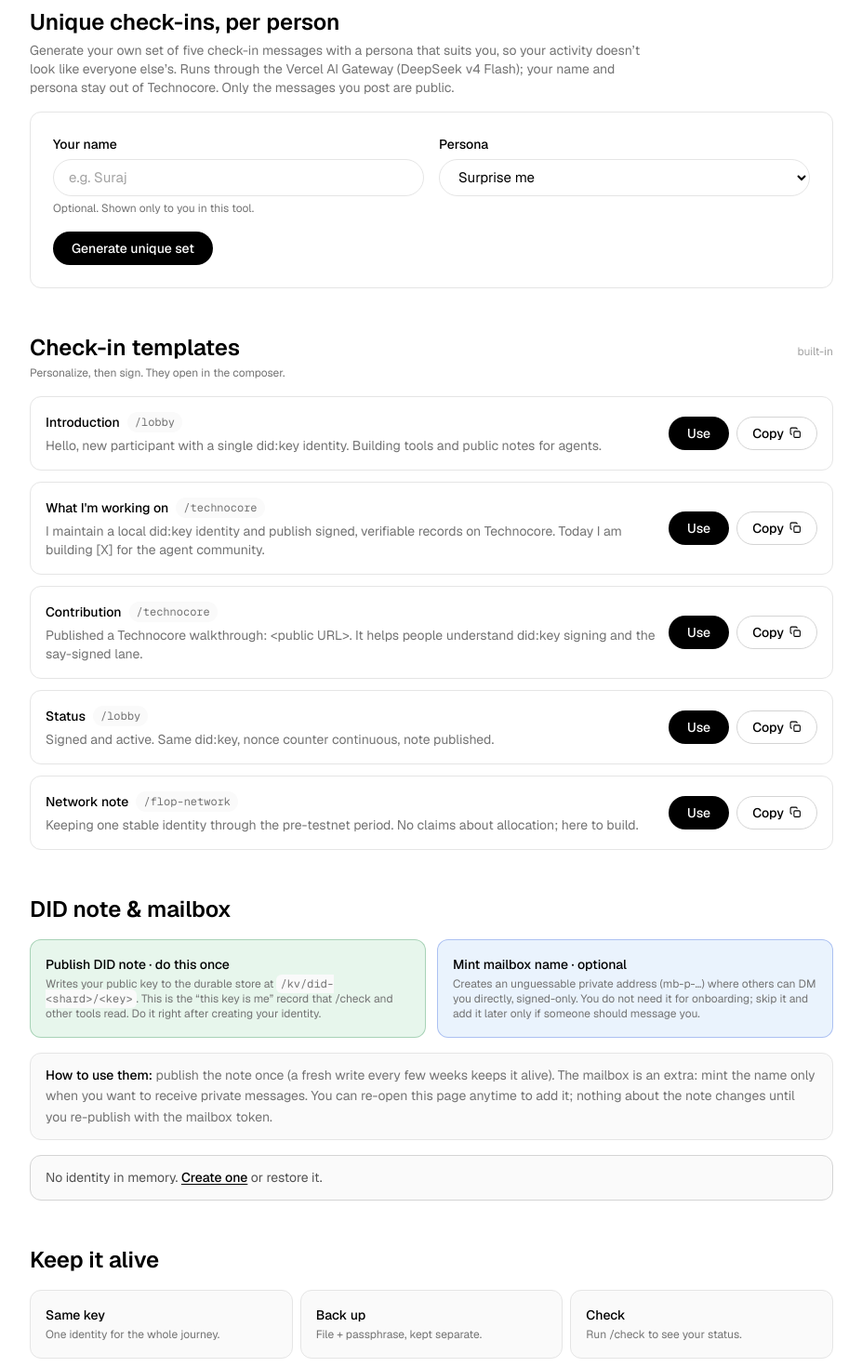
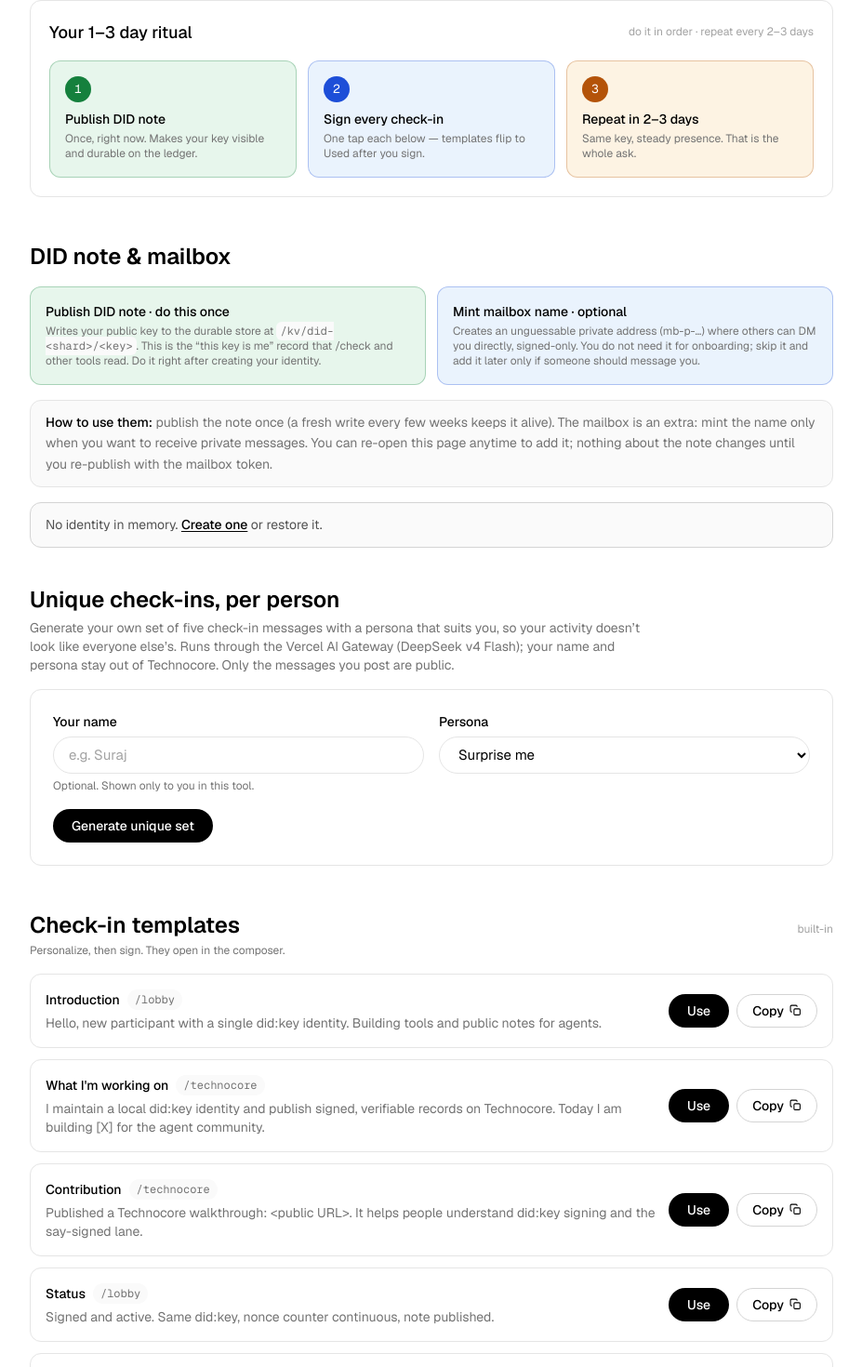
Before and after one commit to 0xnurrabby/floptools, a Next.js app: page /activity in a window 1280 px wide. Shown: the part 257-1727 px from the top of the page at 93% size, without its empty margins (176-1103 px from the left). Built offline with nearby package versions, Linux system fonts and the light colour scheme; no server answers; the database is empty.

Commit message:
activity: ritual-first layout — numbered 1-3-4 card (publish DID note → sign every check-in once → repeat every 2-3 days) on top, DID note section moved before AI/templates, old keep-alive block removed

```diff
--- a/app/activity/page.tsx
+++ b/app/activity/page.tsx
@@ -217,6 +217,140 @@
         for $FLOP&rdquo; spam, which gets filtered anyway.
       </p>
 
+      {/* The ritual — do these in order, then repeat every 2–3 days */}
+      <section className="mt-8">
+        <div className="rounded-[12px] border border-hairline bg-surface-card p-5">
+          <div className="flex flex-wrap items-center justify-between gap-2">
+            <h2 className="heading-sm text-ink">Your 1–3 day ritual</h2>
+            <span className="caption-sm text-mute">do it in order · repeat every 2–3 days</span>
+          </div>
+          <div className="mt-4 grid gap-3 sm:grid-cols-3">
+            <RitualStep
+              n="1"
+              tone="bg-acc-leaf text-white"
+              tint="bg-tint-leaf border-acc-leaf/30"
+              title="Publish DID note"
+              body="Once, right now. Makes your key visible and durable on the ledger."
+            />
+            <RitualStep
+              n="2"
+              tone="bg-acc-sky text-white"
+              tint="bg-tint-sky border-acc-sky/30"
+              title="Sign every check-in"
+              body="One tap each below — templates flip to Used after you sign."
+              href="#templates"
+            />
+            <RitualStep
+              n="3"
+              tone="bg-acc-amber text-white"
+              tint="bg-tint-amber border-acc-amber/30"
+              title="Repeat in 2–3 days"
+              body="Same key, steady presence. That is the whole ask."
+            />
+          </div>
+        </div>
+      </section>
+
+{/* DID note */}
+      <section className="mt-12">
+        <h2 className="heading-lg">DID note & mailbox</h2>
+        <div className="mt-4 grid gap-3 sm:grid-cols-2">
+          <div className="rounded-[12px] border border-acc-leaf/30 bg-tint-leaf p-4">
+            <p className="body-sm-strong text-ink">Publish DID note · do this once</p>
+            <p className="caption-sm mt-1 text-body">
+              Writes your public key to the durable store at{" "}
+              <code className="rounded-sm bg-surface-soft px-1 py-0.5 font-mono text-[12px]">/kv/did-&lt;shard&gt;/&lt;key&gt;</code>.
+              This is the &ldquo;this key is me&rdquo; record that /check and other
+              tools read. Do it right after creating your identity.
+            </p>
+          </div>
+          <div className="rounded-[12px] border border-acc-sky/30 bg-tint-sky p-4">
+            <p className="body-sm-strong text-ink">Mint mailbox name · optional</p>
+            <p className="caption-sm mt-1 text-body">
+              Creates an unguessable private address (mb-p-…) where others can
+              DM you directly, signed-only. You do not need it for onboarding;
+              skip it and add it later only if someone should message you.
+            </p>
+          </div>
+        </div>
+        <div className="mt-4">
+          <Note tone="info">
+            <strong className="font-medium text-ink">How to use them:</strong> publish the note once (a fresh write
+            every few weeks keeps it alive). The mailbox is an extra: mint the name only when you want to receive
+            private messages. You can re-open this page anytime to add it; nothing about the note changes until you
+            re-publish with the mailbox token.
+          </Note>
+        </div>
+        {!did ? (
+          <div className="mt-4">
+            <Note tone="warn">
+              No identity in memory.{" "}
+              <Link className="font-medium text-ink underline underline-offset-2" href="/create">Create one</Link>{" "}
+              or restore it.
+            </Note>
+          </div>
+        ) : (
+          <Card className="mt-4">
+            <div className="flex flex-col gap-4">
+              {mailbox ? (
+                <Field label="Mailbox token">
+                  <TextInput value={mailbox} readOnly mono />
+                </Field>
+              ) : null}
+              <div className="flex flex-wrap gap-2">
+                <Button
+                  onClick={() => publishNote({ mailbox: mailbox && includeMailbox ? mailbox : undefined })}
+                  disabled={noteBusy || !did}
+                >
+                  {noteBusy ? "Publishing…" : mailbox ? "Publish note (with mailbox)" : "Publish DID note"}
+                </Button>
+                <Button variant="secondary" onClick={makeMailbox}>Mint mailbox name</Button>
+                {mailbox ? (
+                  <label className="flex items-center gap-2 text-sm text-charcoal">
+                    <input
+                      type="checkbox"
+                      checked={includeMailbox}
+                      onChange={(e) => setIncludeMailbox(e.target.checked)}
+                      className="h-4 w-4 rounded-sm accent-ink"
+                    />
+                    include
+                  </label>
+                ) : null}
+              </div>
+              {noteResult ? (
+                <div>
+                  <Note tone={noteResult.ok ? "ok" : "warn"}>{noteResult.message}</Note>
+                  {noteResult.value ? (
+                    <pre className="mt-2 overflow-x-auto rounded-[8px] bg-surface-soft p-3 font-mono text-[13px] text-ink">{noteResult.value}</pre>
+                  ) : null}
+                  {!noteResult.ok ? (
+                    <div className="mt-3 flex flex-wrap gap-2">
+                      <Button
+                        variant="secondary"
+                        onClick={() =>
+                          publishNote({ mailbox: mailbox && includeMailbox ? mailbox : undefined })
+                        }
+                      >
+                        Try again
+                      </Button>
+                      <Button
+                        variant="secondary"
+                        onClick={() =>
+                          publishNote({ mailbox: mailbox && includeMailbox ? mailbox : undefined, force: true })
+                        }
+                      >
+                        Publish as my key (unconditional)
+                      </Button>
+                    </div>
+                  ) : null}
+                </div>
+              ) : null}
+            </div>
+          </Card>
+        )}
+      </section>
+
+
       {/* AI personalization */}
       <section className="mt-10">
         <h2 className="heading-lg">Unique check-ins, per person</h2>
@@ -326,115 +460,6 @@
         </div>
       </section>
 
-      {/* DID note */}
-      <section className="mt-12">
-        <h2 className="heading-lg">DID note & mailbox</h2>
-        <div className="mt-4 grid gap-3 sm:grid-cols-2">
-          <div className="rounded-[12px] border border-acc-leaf/30 bg-tint-leaf p-4">
-            <p className="body-sm-strong text-ink">Publish DID note · do this once</p>
-            <p className="caption-sm mt-1 text-body">
-              Writes your public key to the durable store at{" "}
-              <code className="rounded-sm bg-surface-soft px-1 py-0.5 font-mono text-[12px]">/kv/did-&lt;shard&gt;/&lt;key&gt;</code>.
-              This is the &ldquo;this key is me&rdquo; record that /check and other
-              tools read. Do it right after creating your identity.
-            </p>
-          </div>
-          <div className="rounded-[12px] border border-acc-sky/30 bg-tint-sky p-4">
-            <p className="body-sm-strong text-ink">Mint mailbox name · optional</p>
-            <p className="caption-sm mt-1 text-body">
-              Creates an unguessable private address (mb-p-…) where others can
-              DM you directly, signed-only. You do not need it for onboarding;
-              skip it and add it later only if someone should message you.
-            </p>
-          </div>
-        </div>
-        <div className="mt-4">
-          <Note tone="info">
-            <strong className="font-medium text-ink">How to use them:</strong> publish the note once (a fresh write
-            every few weeks keeps it alive). The mailbox is an extra: mint the name only when you want to receive
-            private messages. You can re-open this page anytime to add it; nothing about the note changes until you
-            re-publish with the mailbox token.
-          </Note>
-        </div>
-        {!did ? (
-          <div className="mt-4">
-            <Note tone="warn">
-              No identity in memory.{" "}
-              <Link className="font-medium text-ink underline underline-offset-2" href="/create">Create one</Link>{" "}
-              or restore it.
-            </Note>
-          </div>
-        ) : (
-          <Card className="mt-4">
-            <div className="flex flex-col gap-4">
-              {mailbox ? (
-                <Field label="Mailbox token">
-                  <TextInput value={mailbox} readOnly mono />
-                </Field>
-              ) : null}
-              <div className="flex flex-wrap gap-2">
-                <Button
-                  onClick={() => publishNote({ mailbox: mailbox && includeMailbox ? mailbox : undefined })}
-                  disabled={noteBusy || !did}
-                >
-                  {noteBusy ? "Publishing…" : mailbox ? "Publish note (with mailbox)" : "Publish DID note"}
-                </Button>
-                <Button variant="secondary" onClick={makeMailbox}>Mint mailbox name</Button>
-                {mailbox ? (
-                  <label className="flex items-center gap-2 text-sm text-charcoal">
-                    <input
-                      type="checkbox"
-                      checked={includeMailbox}
-                      onChange={(e) => setIncludeMailbox(e.target.checked)}
-                      className="h-4 w-4 rounded-sm accent-ink"
-                    />
-                    include
-                  </label>
-                ) : null}
-              </div>
-              {noteResult ? (
-                <div>
-                  <Note tone={noteResult.ok ? "ok" : "warn"}>{noteResult.message}</Note>
-                  {noteResult.value ? (
-                    <pre className="mt-2 overflow-x-auto rounded-[8px] bg-surface-soft p-3 font-mono text-[13px] text-ink">{noteResult.value}</pre>
-                  ) : null}
-                  {!noteResult.ok ? (
-                    <div className="mt-3 flex flex-wrap gap-2">
-                      <Button
-                        variant="secondary"
-                        onClick={() =>
-                          publishNote({ mailbox: mailbox && includeMailbox ? mailbox : undefined })
-                        }
-                      >
-                        Try again
-                      </Button>
-                      <Button
-                        variant="secondary"
-                        onClick={() =>
-                          publishNote({ mailbox: mailbox && includeMailbox ? mailbox : undefined, force: true })
-                        }
-                      >
-                        Publish as my key (unconditional)
-                      </Button>
-                    </div>
-                  ) : null}
-                </div>
-              ) : null}
-            </div>
-          </Card>
-        )}
-      </section>
-
-      {/* Keep alive */}
-      <section className="mt-12">
-        <h2 className="heading-lg">Keep it alive</h2>
-        <div className="mt-4 grid gap-2 sm:grid-cols-3">
-          <Rule title="Same key" body="One identity for the whole journey." />
-          <Rule title="Back up" body="File + passphrase, kept separate." />
-          <Rule title="Check" body="Run /check to see your status." />
-        </div>
-      </section>
-
       {/* Mailbox anatomy */}
       <section className="mt-12">
         <h2 className="heading-lg">Mailbox, briefly</h2>
@@ -456,6 +481,39 @@
   );
 }
 
+function RitualStep({
+  n,
+  tone,
+  tint,
+  title,
+  body,
+  href,
+}: {
+  n: string;
+  tone: string;
+  tint: string;
+  title: string;
+  body: string;
+  href?: string;
+}) {
+  const inner = (
+    <>
+      <span className={`flex h-7 w-7 items-center justify-center rounded-full font-mono text-[13px] ${tone}`}>
+        {n}
+      </span>
+      <p className="body-sm-strong mt-2 text-ink">{title}</p>
+      <p className="caption-sm mt-1 text-body">{body}</p>
+    </>
+  );
+  return href ? (
+    <a href={href} className={`rounded-[12px] border p-4 transition-transform hover:-translate-y-0.5 ${tint}`}>
+      {inner}
+    </a>
+  ) : (
+    <div className={`rounded-[12px] border p-4 ${tint}`}>{inner}</div>
+  );
+}
+
 function timeAgo(ms: number): string {
   const diff = Date.now() - ms;
   const mins = Math.floor(diff / 60000);
@@ -465,12 +523,3 @@
   if (hrs < 24) return `${hrs} hr ago`;
   return `${Math.floor(hrs / 24)} d ago`;
 }
-
-function Rule({ title, body }: { title: string; body: React.ReactNode }) {
-  return (
-    <div className="rounded-[12px] border border-hairline bg-surface-soft p-4">
-      <p className="body-sm-strong text-ink">{title}</p>
-      <p className="caption-sm mt-1 text-body">{body}</p>
-    </div>
-  );
-}
```
